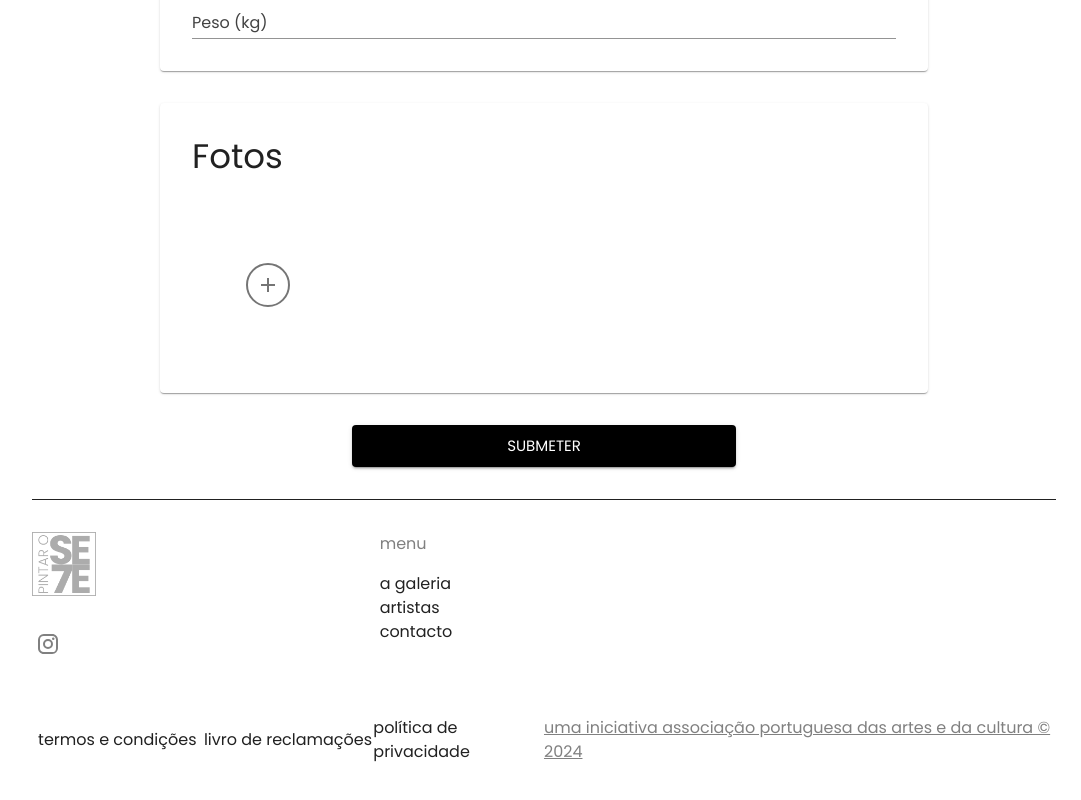
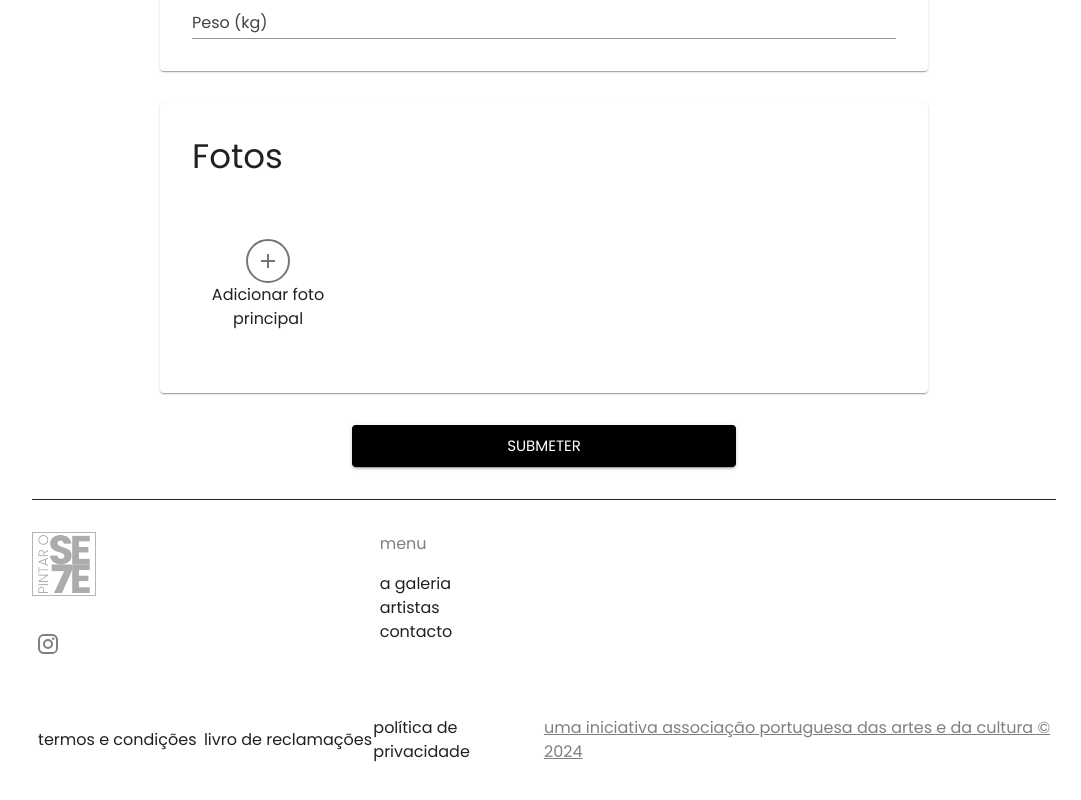
Before and after one commit to JoaoGiesteira33/apac-loja, a React (Vite) app in the folder client/: page /profile/new-product in a window 1280 px wide. Shown: the part 941-1741 px from the top of the page, without its empty margins (96-1177 px from the left). Built offline with nearby package versions, Linux system fonts and the light colour scheme.

Commit message:
New product mais explicito qual foto de capa

```diff
--- a/client/src/locales/portuguese.json
+++ b/client/src/locales/portuguese.json
@@ -41,7 +41,10 @@
                 "paper-basic-info": "Informação da Obra",
                 "paper-details": "Detalhes",
                 "paper-photos": "Fotos",
-                "add-photos": "Adicionar fotos"
+                "add-thumbnail": "Adicionar foto principal",
+                "choose-thumbnail": "Escolha uma foto de capa",
+                "add-photos": "Adicionar fotos opcionais",
+                "choose-photos": "Adicione mais fotos (opcional)"
             },
             "no-pieces": "Este artista ainda não tem obras disponíveis"
         },
@@ -78,7 +81,6 @@
                 "postal-code-error": "Código postal inválido",
                 "shipping-cost": "Valor do envio da entrega",
                 "shipping-info": "Todas as obras são transportadas com seguro de envio."
-
             },
             "review": {
                 "title": "Resumo da encomenda",
--- a/client/src/pages/Seller/NewProduct.tsx
+++ b/client/src/pages/Seller/NewProduct.tsx
@@ -101,6 +101,8 @@ const DimensionInput = React.forwardRef<NumericFormatProps, CustomProps>(
     }
 );
 
+const MAX_IMAGES = 12;
+
 export default function NewProduct() {
     const { t } = useTranslation();
     const theme = useTheme();
@@ -120,17 +122,27 @@ export default function NewProduct() {
     });
 
     const [images, setImages] = useState<File[]>([]);
+
     const imageUrls = images.map((file) => URL.createObjectURL(file));
 
-    function onImageChange(e: React.ChangeEvent<HTMLInputElement>) {
+    const onAddImage = (e: React.ChangeEvent<HTMLInputElement>) => {
         const fileList = e.target.files;
         if (fileList) {
-            const files = [...fileList, ...images];
+            let files = [...images, ...fileList];
+            if (files.length > MAX_IMAGES) {
+                files = files.slice(0, MAX_IMAGES);
+            }
             setImages(files);
         }
-    }
+    };
 
-    const addNewImage = () => {
+    const onDeleteImage = (index: number) => {
+        const newImages = [...images];
+        newImages.splice(index, 1);
+        setImages(newImages);
+    };
+
+    const addNewImageButtonClick = () => {
         inputRef.current.click();
     };
 
@@ -391,9 +403,38 @@ export default function NewProduct() {
                         type="file"
                         multiple
                         accept="image/*"
-                        onChange={onImageChange}
+                        onChange={onAddImage}
                     />
                     <Grid container marginTop={2} spacing={4}>
+                        {imageUrls.length === 0 && (
+                            <Grid xs={6} sm={4} md={3}>
+                                <Box
+                                    component={'div'}
+                                    display={'flex'}
+                                    alignItems={'center'}
+                                    justifyContent={'center'}
+                                    flexDirection={'column'}
+                                    sx={{
+                                        aspectRatio: '1/1',
+                                    }}>
+                                    <Tooltip
+                                        title={t(
+                                            'artist.new-piece-page.add-thumbnail'
+                                        )}>
+                                        <IconButton
+                                            sx={{ border: 2 }}
+                                            onClick={addNewImageButtonClick}>
+                                            <AddIcon />
+                                        </IconButton>
+                                    </Tooltip>
+                                    <Typography textAlign={'center'}>
+                                        {t(
+                                            'artist.new-piece-page.add-thumbnail'
+                                        )}
+                                    </Typography>
+                                </Box>
+                            </Grid>
+                        )}
                         {imageUrls.map((url, index) => (
                             <Grid xs={6} sm={4} md={3} key={index}>
                                 <Box
@@ -412,9 +453,7 @@ export default function NewProduct() {
                                     <IconButton
                                         size={'small'}
                                         onClick={() => {
-                                            const newImages = [...images];
-                                            newImages.splice(index, 1);
-                                            setImages(newImages);
+                                            onDeleteImage(index);
                                         }}
                                         sx={{
                                             position: 'absolute',
@@ -437,12 +476,15 @@ export default function NewProduct() {
                                 </Box>
                             </Grid>
                         ))}
+                        {imageUrls.length < MAX_IMAGES &&
+                            imageUrls.length > 0 && (
                                 <Grid xs={6} sm={4} md={3}>
                                     <Box
                                         component={'div'}
                                         display={'flex'}
                                         alignItems={'center'}
                                         justifyContent={'center'}
+                                        flexDirection={'column'}
                                         sx={{
                                             aspectRatio: '1/1',
                                         }}>
@@ -452,12 +494,20 @@ export default function NewProduct() {
                                             )}>
                                             <IconButton
                                                 sx={{ border: 2 }}
-                                        onClick={addNewImage}>
+                                                onClick={
+                                                    addNewImageButtonClick
+                                                }>
                                                 <AddIcon />
                                             </IconButton>
                                         </Tooltip>
+                                        <Typography textAlign={'center'}>
+                                            {t(
+                                                'artist.new-piece-page.choose-photos'
+                                            )}
+                                        </Typography>
                                     </Box>
                                 </Grid>
+                            )}
                     </Grid>
                 </Paper>
                 <Button
```
Lines whose indentation alone changed are shown as unchanged.
